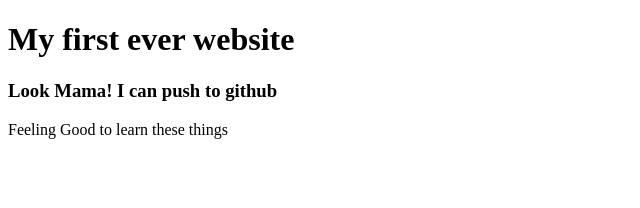
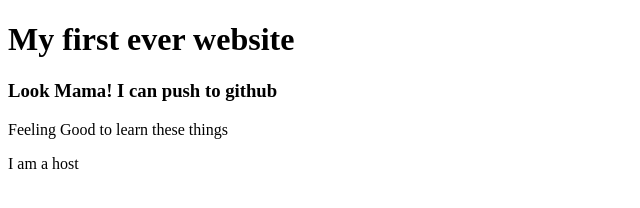
Before and after one commit to Labir852/My-First-Website, a plain HTML site: page index.html in a window 1280 px wide. Shown: the full height of the page, 0-640 px from the left. Drawn offline with Linux system fonts and the light colour scheme.

Commit message:
host added

```diff
--- a/index.html
+++ b/index.html
@@ -9,5 +9,6 @@
     <h1>My first ever website</h1>
     <h3>Look Mama! I can push to github</h3>
     <p>Feeling Good to learn these things</p>
+    <p>I am a host</p>
 </body>
 </html>
```
